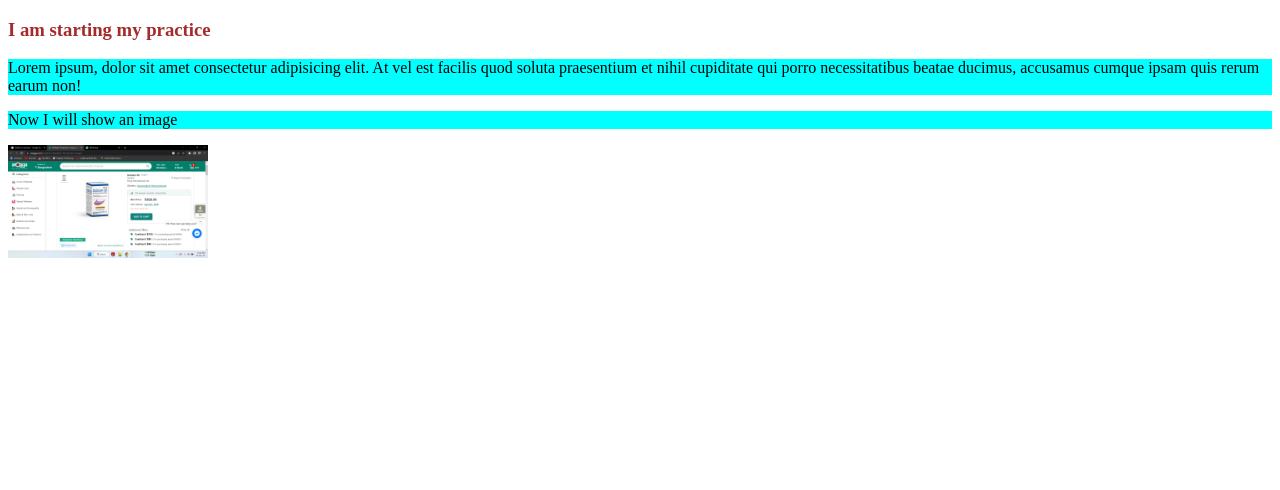
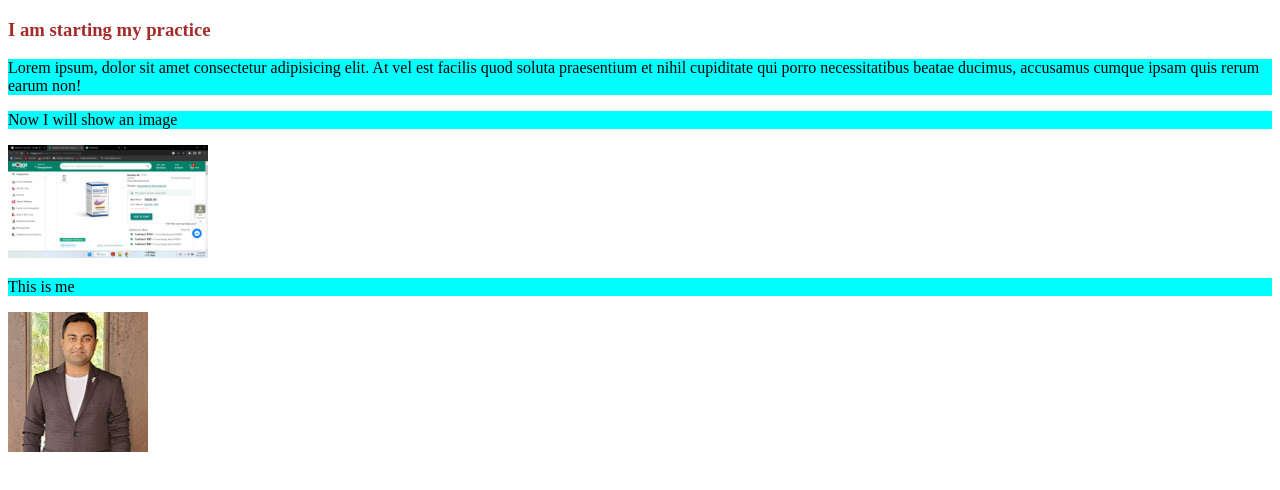
Before and after one commit to Showmeek/Practice, a plain HTML site: page index.html in a window 1280 px wide. Drawn offline with Linux system fonts and the light colour scheme.

Commit message:
my image

```diff
--- a/index.html
+++ b/index.html
@@ -15,6 +15,10 @@
         <div>
             <img width="200px" src="image/Screenshot (2).png" alt="">
         </div>
+        <div>
+            <p>This is me </p>
+            <img src="FP.jpg" alt="">
+        </div>
 
 </body>
 </html>
```
Also changed, not shown: FP.jpg (added).
